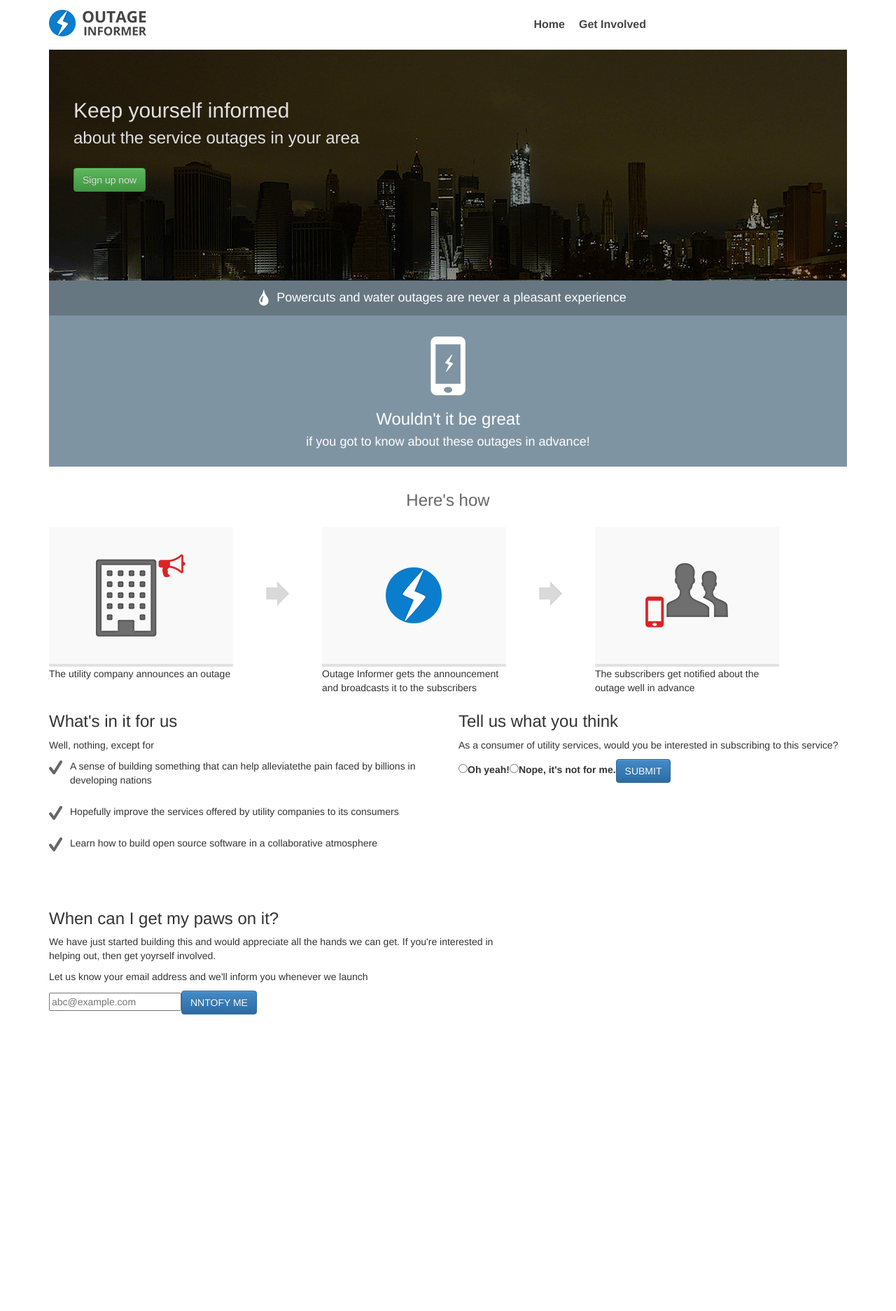
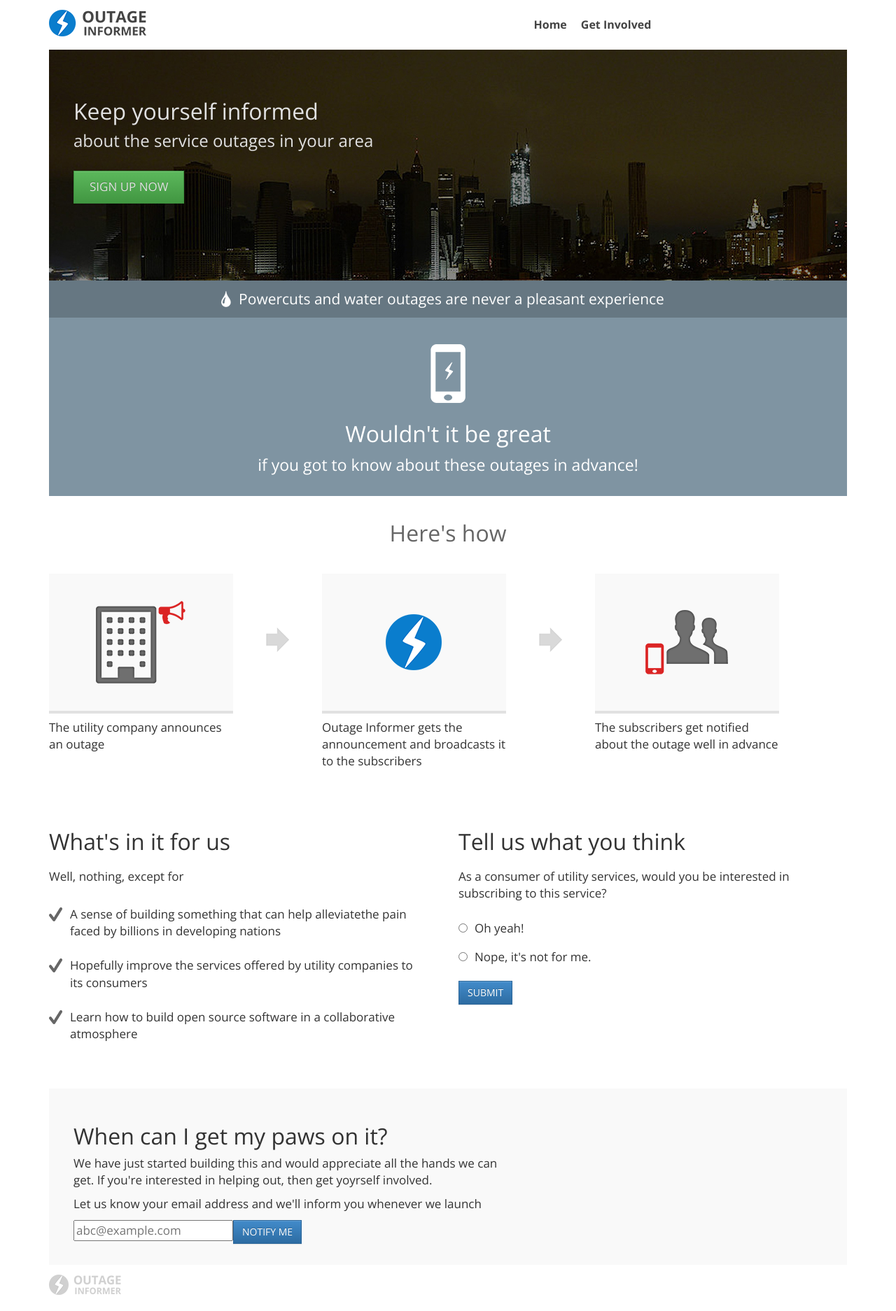
Before and after one commit to UtilityOutageInformer/WebApp, a Node server app: page / in a window 1280 px wide. Shown: the whole page at 70% size. Before the commit the page ends 1451 px from the top, so only its background shows below. Run offline with Node 20, Linux system fonts and the light colour scheme.

Commit message:
+Jaideep| UI design

```diff
--- a/app.js
+++ b/app.js
@@ -15,7 +15,7 @@ var app = express();
 app.set('port', process.env.PORT || 3000);
 app.set('views', path.join(__dirname, 'views'));
 app.set('view engine', 'jade');
-app.use(express.favicon());
+app.use(express.favicon(path.join("public/images/favicon.ico")));
 app.use(express.logger('dev'));
 app.use(express.json());
 app.use(express.urlencoded());
--- a/public/stylesheets/style.css
+++ b/public/stylesheets/style.css
@@ -1,14 +1,32 @@
+@import url(http://fonts.googleapis.com/css?family=Open+Sans:400,700);
+body{
+  font-family: 'Open Sans', sans-serif;
+  font-size: 17px;
+}
+
 h1, h2, h3, h4 {
   font-weight: normal;
+
 }
-
+h3 {
+  font-size: 32px;
+}
+.btn {
+  border-radius: 0;
+}
 header {
   padding: 14px 0;
 }
+
+footer {
+  padding: 14px 0;
+}
+
 .logo {
   margin: 0;
 
 }
+
 .logo a {
   display: block;
   width: 139px;
@@ -16,14 +34,17 @@ header {
   background: url('../images/logo.png') no-repeat left top;
   text-indent: -999em;
 }
+
 header ul {
   list-style: none;
   margin: 0;
   padding: 0;
 }
+
 header ul li {
   float: left;
 }
+
 header ul a {
   display: block;
   padding: 10px;
@@ -31,88 +52,151 @@ header ul a {
   font-weight: bold;
   color: #444;
 }
+
 header ul a:hover {
   text-decoration: none;
   color: black;
 }
+
 .banner {
   background: url('../images/banner.jpg') no-repeat left top;
   height: 330px;
 }
+
 .banner h2,
 .banner h3,
 .banner a {
   margin-left: 35px;
   color: #e1e1e1;
 }
+.banner a.btn {
+  text-transform: uppercase;
+  font-size: 17px;
+  padding: 10px 22px;
+}
+
 .banner h2 {
   margin-top: 70px;
+  font-size: 32px;
+  margin-bottom: 12px;
 }
+
 .banner h3 {
   margin-top: 0;
+  font-size: 24px;
 }
+
 .banner a {
   display: inline-block;
   margin-top: 20px;
 }
+
 .intro {
   background: #7f94a2;
   color: #fff;
   text-align: center;
-  padding-bottom: 15px;
+  padding-bottom: 22px;
 }
+
 .intro-container {
-  background-color: rgba(0,0,0, 0.2);
+  background-color: rgba(0, 0, 0, 0.2);
 }
-h4.intro-part-1 {
+
+.intro-part-1 {
   padding: 15px 15px 15px 25px;
   margin: 0 auto;
+  font-size: 21px;
   display: inline-block;
   background: url(../images/icon-drop.png) no-repeat left center;
 }
+.intro-part-2 {
+  font-size: 23px;
+  margin-top: 15px;
+}
+
 .intro h3 {
-  margin-top: 30px;
+  margin-top: 38px;
   background: url(../images/icon-phone.png) no-repeat center top;
-  padding: 105px 0 0 0;
+  font-size: 32px;
+  padding: 110px 0 0 0;
 }
+
 .steps {
   padding: 15px 0 15px;
 }
+
 .steps h3 {
   color: #666;
   text-align: center;
-  margin-bottom: 25px;
+  margin-bottom: 40px;
 }
-.step-container {
+
+.step-arrows {
   background: url(../images/icon-right.png) no-repeat center center;
-  height: 190px;
+  min-height: 190px;
 }
-.step-container.first {
-  background: none;
-}
+
+
 .step-icon {
   background: #f9f9f9 no-repeat center center;
   height: 200px;
   border-bottom: 4px solid #e1e1e1;
 }
+.step-text {
+  padding-top: 8px;
+}
+
 .step-1 {
   background-image: url(../images/step-1.png);
 }
+
 .step-2 {
   background-image: url(../images/step-2.png);
 }
+
 .step-3 {
   background-image: url(../images/step-3.png);
 }
+
 .info {
   padding: 40px 0;
 }
+.info h3 {
+  margin-bottom: 20px;
+}
+
 .info ul {
   list-style: none;
   margin: 0;
-  padding: 0;
+  padding: 20px 0 0;
 }
+
 .info li {
   background: url(../images/icon-check.png) no-repeat left 2px;
   padding: 0 30px 25px;
 }
+
+.sign-up {
+  background: #f9f9f9;
+  padding: 30px 35px;
+}
+
+.sign-up h3,
+.sign-up p,
+.subscribe-form {
+
+}
+.opinion-form {
+  padding: 10px 0;
+}
+.opinion-form label {
+  font-weight: normal;
+  padding: 6px 0 6px 10px;
+}
+
+.logo-footer {
+  display: block;
+  width: 139px;
+  height: 38px;
+  background: url('../images/logo-footer.png') no-repeat left top;
+}
--- a/views/index.jade
+++ b/views/index.jade
@@ -28,22 +28,19 @@ block content
         h3 Here's how
     .row
       .col-lg-3
-        .step-container.first
-          .step-icon.step-1
-          .step-text
-            p The utility company announces an outage
-      .col-lg-1.step-container
+        .step-icon.step-1
+        .step-text
+          p The utility company announces an outage
+      .col-lg-1.step-arrows
       .col-lg-3
-        .step-container
-          .step-icon.step-2
-          .step-text
-            p Outage Informer gets the announcement and broadcasts it to the subscribers
-      .col-lg-1.step-container
+        .step-icon.step-2
+        .step-text
+          p Outage Informer gets the announcement and broadcasts it to the subscribers
+      .col-lg-1.step-arrows
       .col-lg-3
-        .step-container
-          .step-icon.step-3
-          .step-text
-            p The subscribers get notified about the outage well in advance
+        .step-icon.step-3
+        .step-text
+          p The subscribers get notified about the outage well in advance
 
   .info
     .row
@@ -57,11 +54,18 @@ block content
       .col-lg-6
         h3 Tell us what you think
         p As a consumer of utility services, would you be interested in subscribing to this service?
-        input(id="feedbackYes", type="radio", name="feedback")
-        label(for="feedbackYes") Oh yeah!
-        input(id="feedbackNo", type="radio", name="feedback")
-        label(for="feedbackNo") Nope, it's not for me.
-        input.btn.btn-primary(type="submit", value="SUBMIT")
+        .opinion-form
+          .row
+            .col-lg-12.col-md-12
+              input(id="feedbackYes", type="radio", name="feedback")
+              label(for="feedbackYes") Oh yeah!
+          .row
+            .col-lg-12.col-md-12
+              input(id="feedbackNo", type="radio", name="feedback")
+              label(for="feedbackNo") Nope, it's not for me.
+        .row
+          .col-lg-12.col-md-12
+            input.btn.btn-primary(type="submit", value="SUBMIT")
 
   .sign-up
     .row
@@ -71,4 +75,4 @@ block content
         p Let us know your email address and we'll inform you whenever we launch
         .subscribe-form
           input(type="text", name="", placeholder="abc@example.com")
-          input.btn.btn-primary(type="submit", value="NNTOFY ME")
+          input.btn.btn-primary(type="submit", value="NOTIFY ME")
--- a/views/layout.jade
+++ b/views/layout.jade
@@ -29,4 +29,5 @@ html
             .logo-footer
           .col-lg-6
 
+    script(src="/javascripts/jquery-1.11.0.min.js")
     script(src="/javascripts/bootstrap.min.js")
```
Also changed, not shown: public/images/favicon.ico (added), 1 other file.
